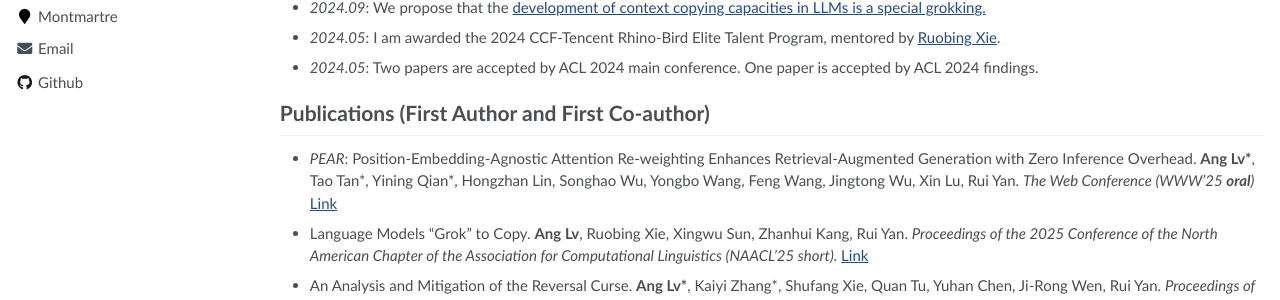
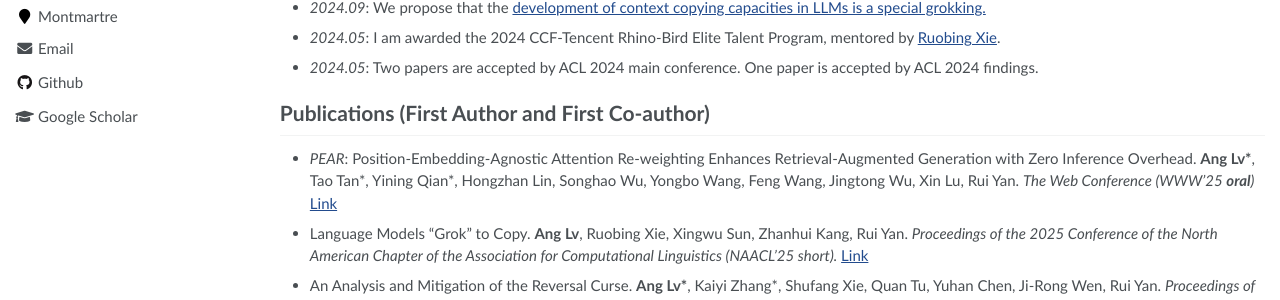
Before and after one commit to trestad/trestad.github.io, a Jekyll site: the page built from _pages/about.md, in a window 1280 px wide. Shown: the part 403-703 px from the top of the page. Built offline with Jekyll 4.4.1, drawn with Linux system fonts in a browser that asks for light colours.

Commit message:
Update author-profile.html

```diff
--- a/_includes/author-profile.html
+++ b/_includes/author-profile.html
@@ -106,8 +106,8 @@
       {% if author.zhihu %}
         <li><a href="{{ author.zhihu }}"><i class="fas fa-fw fa-quora" aria-hidden="true"></i> Zhihu</a></li>
       {% endif %}
-      {% if author.semanticscholar %}
-        <li><a href="{{ author.semanticscholar }}"><i class="fas fa-fw fa-graduation-cap"></i> Semantic Scholar</a></li>
+      {% if author.googlescholar %}
+        <li><a href="{{ author.googlescholar }}"><i class="fas fa-fw fa-graduation-cap"></i> Google Scholar</a></li>
       {% endif %}
       {% if author.pubmed %}
         <li><a href="{{ author.pubmed }}"><i class="ai ai-pubmed-square ai-fw"></i> PubMed</a></li>
```
